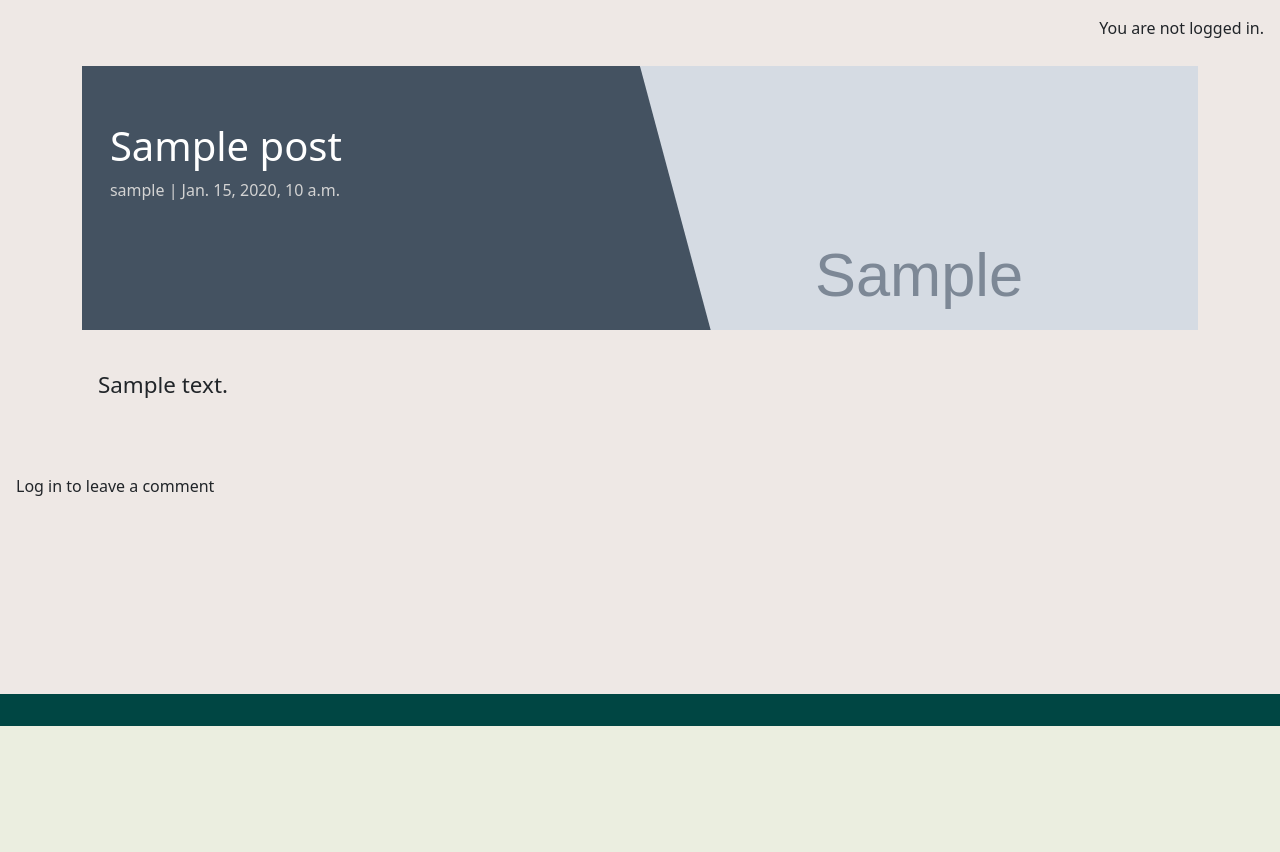
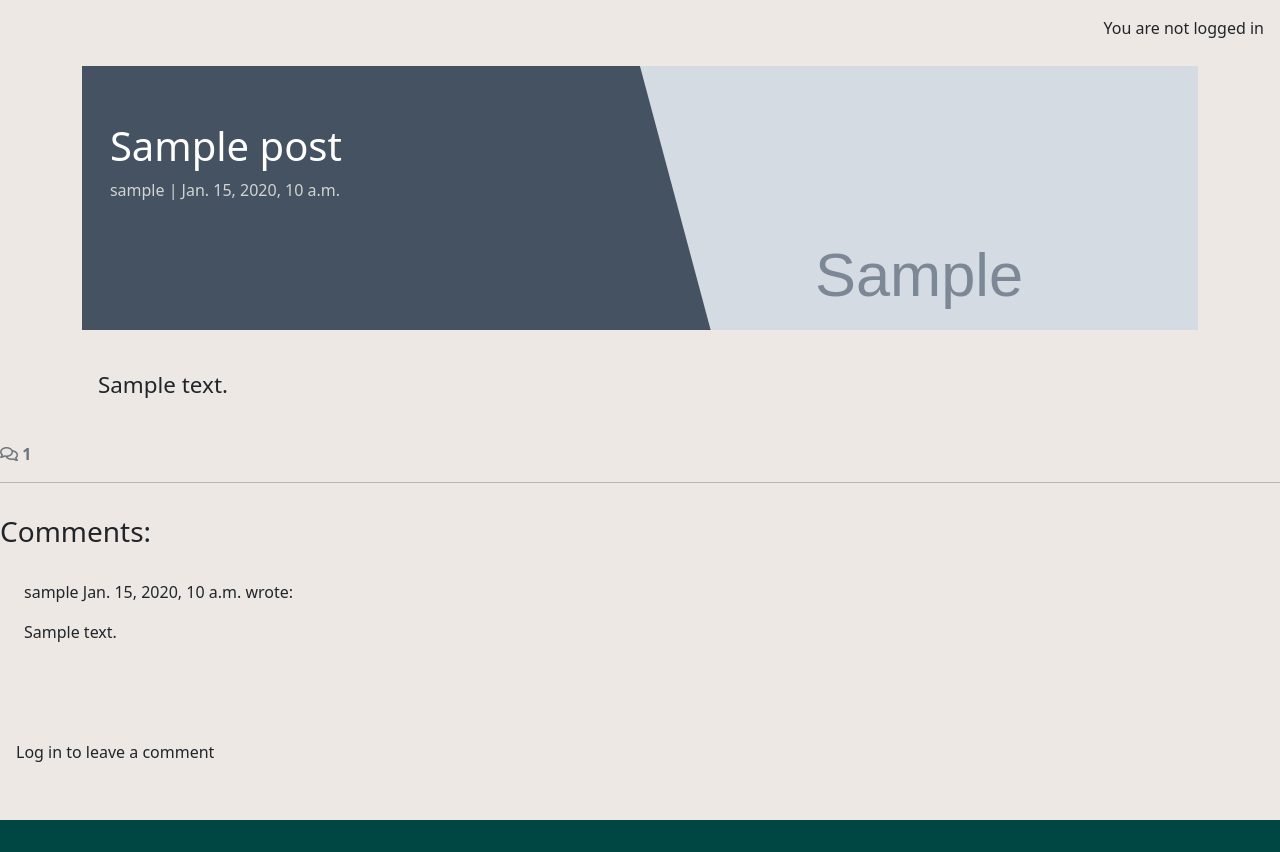
Before and after one commit to BAkinmarin/filmreview, a Django app: a page that uses templates/base.html in a window 1280 px wide. Shown: the part 74-926 px from the top of the page. Before the commit the page ends 800 px from the top, so only its background shows below. Run offline with Django 5.2, Linux system fonts and the light colour scheme; tables that the repository leaves empty hold one stand-in row (values such as "Sample post"); grey boxes marked "Sample" are stand-in pictures; some libraries are stand-ins or nearby versions; some web fonts are replaced.

Commit message:
Retrieve and display comments and count

```diff
--- a/mysite/settings.py
+++ b/mysite/settings.py
@@ -28,7 +28,7 @@ TEMPLATES_DIR = os.path.join(BASE_DIR, 'templates')
 SECRET_KEY = os.environ.get("SECRET_KEY")
 
 # SECURITY WARNING: don't run with debug turned on in production!
-DEBUG = False
+DEBUG = True
 
 ALLOWED_HOSTS = ['.herokuapp.com', '127.0.0.1']
 
--- a/review/templates/review/post_detail.html
+++ b/review/templates/review/post_detail.html
@@ -30,6 +30,49 @@
     </div>
 </div>
 
+<!-- Displaying count of comments -->
+<div class="row">
+    <div class="col-12">
+      <strong class="text-secondary">
+        <i class="far fa-comments"></i> {{ comment_count }}
+      </strong>
+    </div>
+    <div class="col-12">
+      <hr>
+    </div>
+  </div>
+  <!-- Displaying Comments -->
+  <div class="row">
+    <div class="col-md-8 card mb-4  mt-3 ">
+      <h3>Comments:</h3>
+      <div class="card-body">
+        <!-- We want a for loop inside the empty control tags
+          to iterate through each comment in comments -->
+        {% for comment in comments %}
+        <div class="p-2 comments
+          {% if not comment.approved and comment.author == user %}
+          faded{% elif not comment.approved %} d-none{% endif %}">
+          <p class="font-weight-bold">
+            {{ comment.author }}
+            <span class="font-weight-normal">
+              {{ comment.created_on }}
+            </span> wrote:
+          </p>
+          <div id="comment{{ comment.id }}">
+            {{ comment.body | linebreaks }}
+          </div>
+          {% if not comment.approved and comment.author == user %}
+          <p class="approval">
+            This comment is awaiting approval
+          </p>
+          {% endif %}
+        </div>
+        <!-- Our for loop ends here -->
+        {% endfor %}
+      </div>
+    </div>
+  </div>
+
 <!-- Creating New Comments -->
 <div class="col-md-4 card mb-4 mt-3">
     <div class="card-body">
--- a/templates/base.html
+++ b/templates/base.html
@@ -89,7 +89,7 @@
         {% if user.is_authenticated %}
         <p class="text-end m-3">You are logged in as {{ user }}</p>
         {% else %}
-        <p class="text-end m-3">You are not logged in.</p>
+        <p class="text-end m-3">You are not logged in</p>
         {% endif %}
 
         {% block content %}
```
